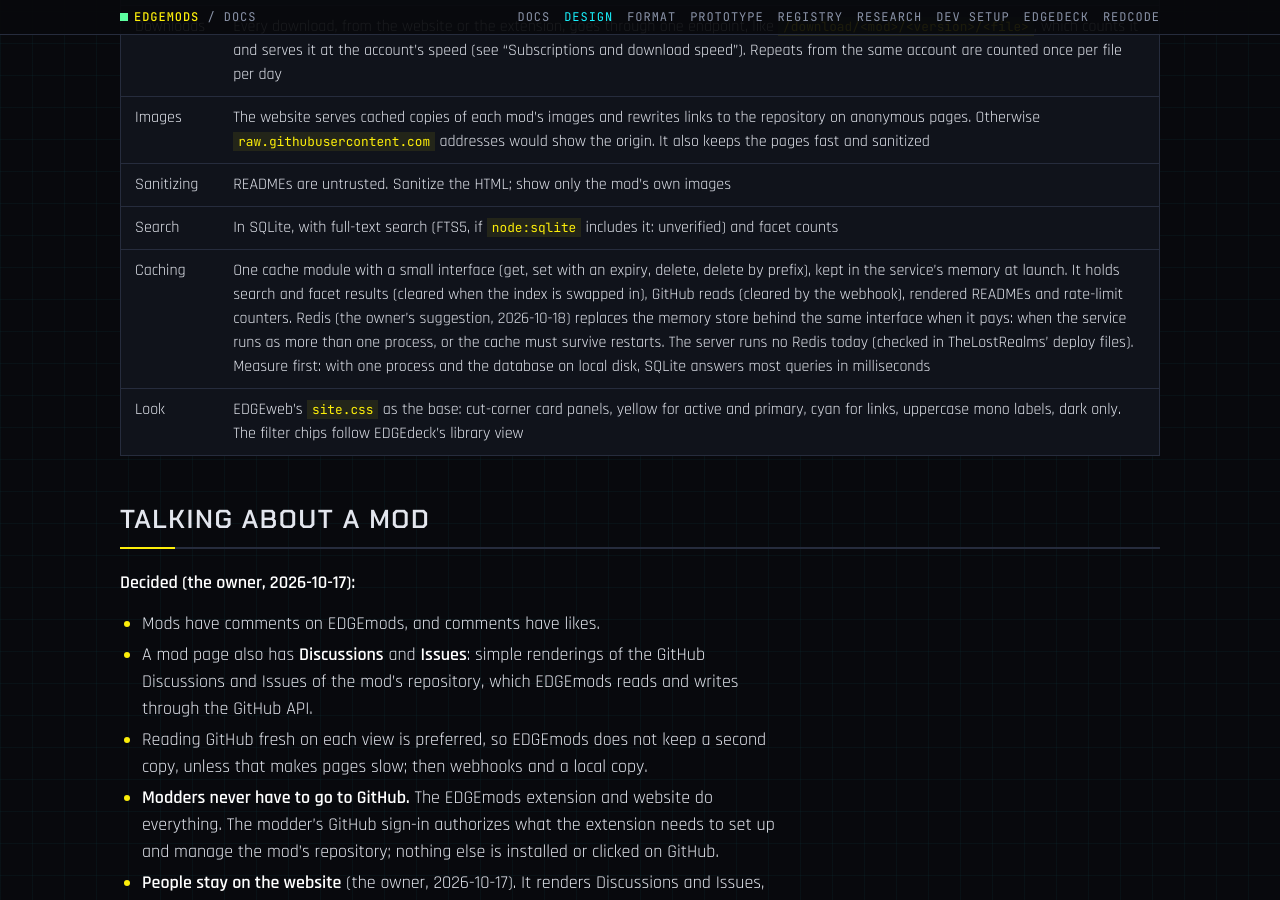
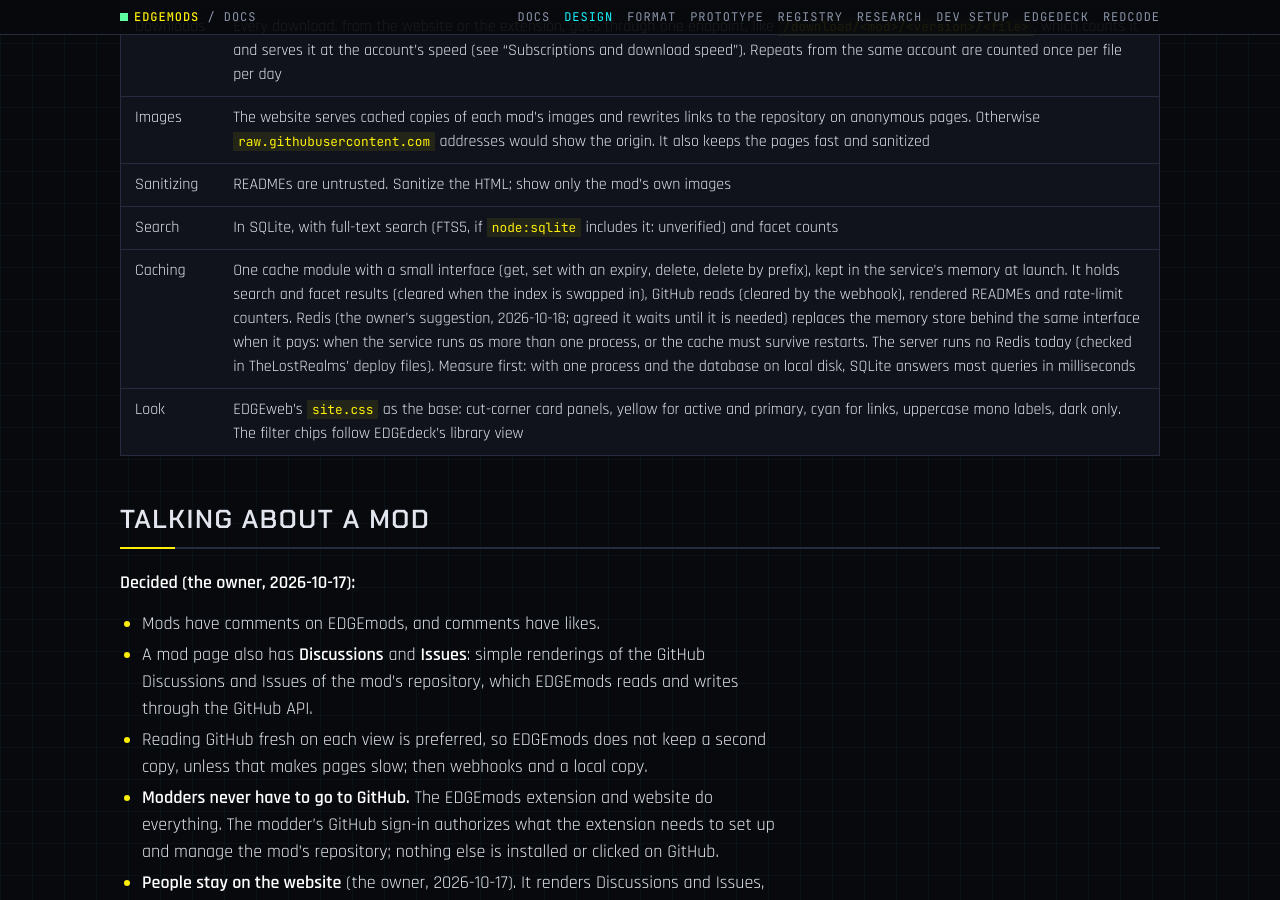
Before and after one commit to Edgemodders/EDGEmods, a Jekyll site: the page built from docs/design.md, in a window 1280 px wide and 900 px high, scrolled down 7989 px. Built offline with Jekyll 4.4.1, drawn with Linux system fonts in a browser that asks for light colours; our own code applies the rules of GitHub Pages for plain Markdown files.

Commit message:
Design: Redis waits until it is needed
Co-Authored-By: Claude Opus 5.5 <noreply@anthropic.com>

```diff
--- a/docs/design.md
+++ b/docs/design.md
@@ -147,7 +147,7 @@ One approval is enough (proposed, from GitHub's documentation): GitHub's sign-in
 | Images | The website serves cached copies of each mod's images and rewrites links to the repository on anonymous pages. Otherwise `raw.githubusercontent.com` addresses would show the origin. It also keeps the pages fast and sanitized |
 | Sanitizing | READMEs are untrusted. Sanitize the HTML; show only the mod's own images |
 | Search | In SQLite, with full-text search (FTS5, if `node:sqlite` includes it: unverified) and facet counts |
-| Caching | One cache module with a small interface (get, set with an expiry, delete, delete by prefix), kept in the service's memory at launch. It holds search and facet results (cleared when the index is swapped in), GitHub reads (cleared by the webhook), rendered READMEs and rate-limit counters. Redis (the owner's suggestion, 2026-10-18) replaces the memory store behind the same interface when it pays: when the service runs as more than one process, or the cache must survive restarts. The server runs no Redis today (checked in TheLostRealms' deploy files). Measure first: with one process and the database on local disk, SQLite answers most queries in milliseconds |
+| Caching | One cache module with a small interface (get, set with an expiry, delete, delete by prefix), kept in the service's memory at launch. It holds search and facet results (cleared when the index is swapped in), GitHub reads (cleared by the webhook), rendered READMEs and rate-limit counters. Redis (the owner's suggestion, 2026-10-18; agreed it waits until it is needed) replaces the memory store behind the same interface when it pays: when the service runs as more than one process, or the cache must survive restarts. The server runs no Redis today (checked in TheLostRealms' deploy files). Measure first: with one process and the database on local disk, SQLite answers most queries in milliseconds |
 | Look | EDGEweb's `site.css` as the base: cut-corner card panels, yellow for active and primary, cyan for links, uppercase mono labels, dark only. The filter chips follow EDGEdeck's library view |
 
 ## Talking about a mod
```
